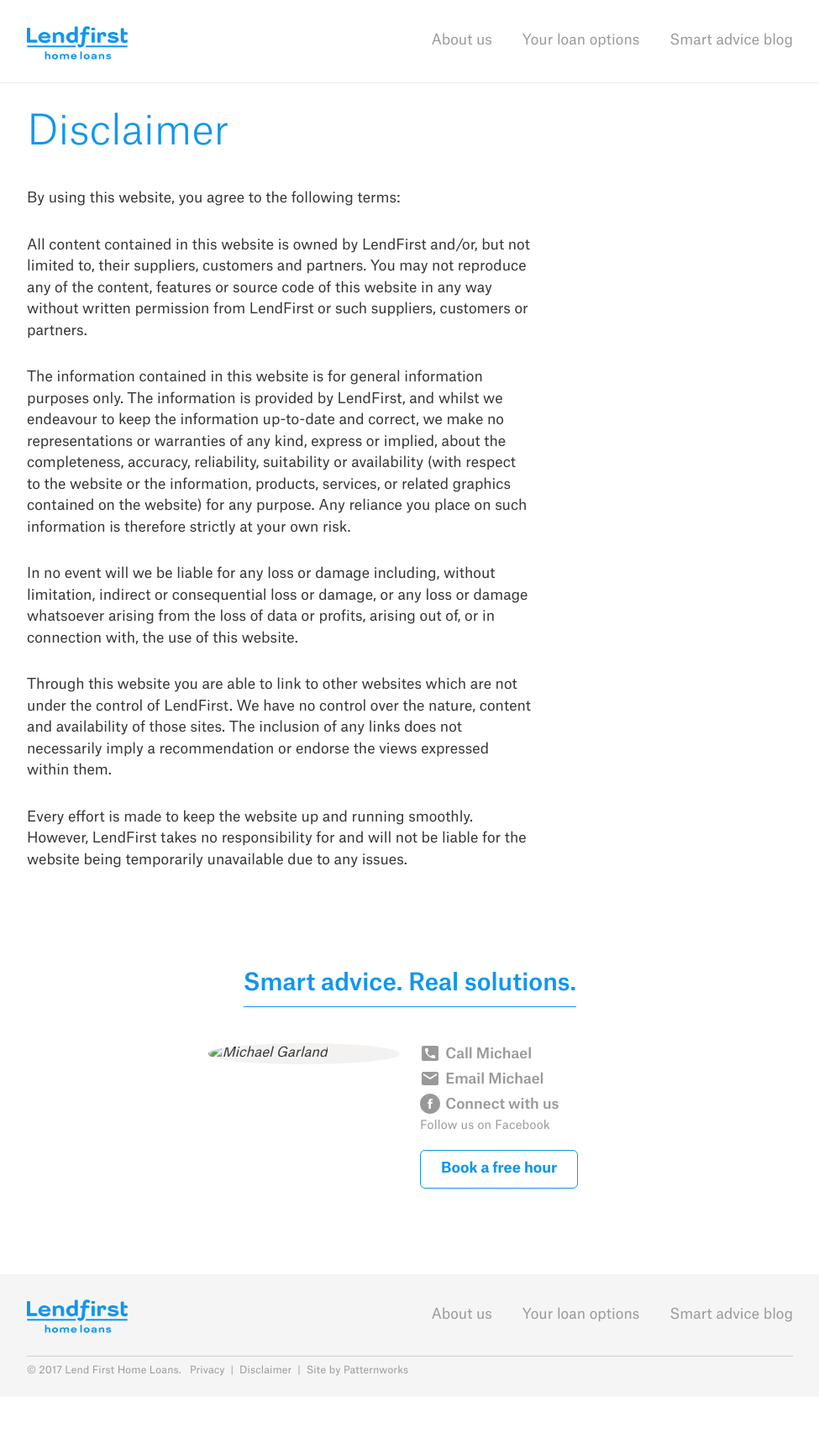
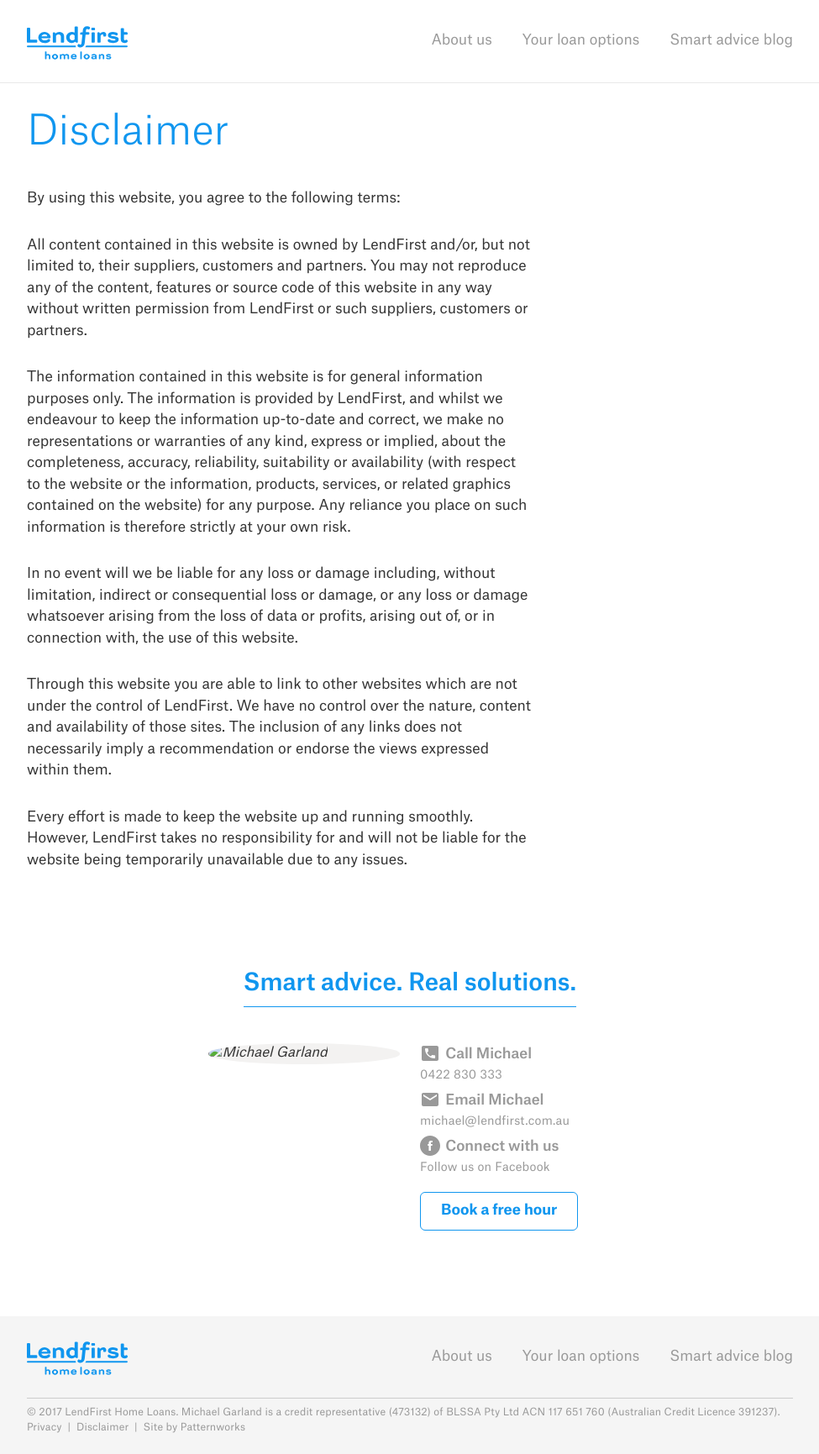
Before and after one commit to callumflack/lend-first, a Jekyll site: the page built from disclaimer/index.md, in a window 1280 px wide. Shown: the whole page at 84% size, without its empty margins (152-1127 px from the left). Built offline with Jekyll 4.4.1, drawn with Linux system fonts in a browser that asks for light colours; before the commit the page ends 1663 px from its top, so only the background shows below that.

Commit message:
fix whack siteleaf overwrite

```diff
--- a/_config.yml
+++ b/_config.yml
@@ -1,6 +1,6 @@
 ---
-title: Lend First Home Loans
-timezone: UTC
+title: LendFirst Home Loans
+timezone: Australia/Brisbane
 collections:
   posts:
     title: Blog
@@ -52,3 +52,45 @@
     lede: true
     offset-top: 820
     offset-bottom: 1300
+description: LendFirst offers smart advice and real solutions for first home buyers and first-time investors, in Cairns, Queeensland, Australia.
+baseurl:
+url: http://lendfirst.com.au
+logo: "/uploads/lendfirst-logo.png"
+facebook:
+  username: LendFirst
+social:
+  name: LendFirst
+  links:
+  - https://www.facebook.com/lendfirst
+  - https://www.linkedin.com/in/michael-garland-88b00a26
+author: patternworks_
+address: PO Box 526 Redlynch, Queensland 4870 Australia
+address-link: https://goo.gl/maps/3RTKiR89iD72
+phone: 0422 830 333
+email: michael@lendfirst.com.au
+insurance-link: https://bob.ensurance.com.au/Proposal/New/3/Agent/LENDFIRST
+accreditation: Michael Garland is a credit representative (473132) of BLSSA Pty Ltd ACN 117 651 760 (Australian Credit Licence 391237).
+google-analytics: UA-75811838-1
+javascriptsurl: "/public/javascripts/"
+markdown: kramdown
+kramdown:
+  input: GFM
+  syntax_highlighter: rouge
+gems:
+- jekyll-feed
+- jekyll-sitemap
+- jekyll-seo-tag
+exclude:
+- Gemfile
+- Gemfile.lock
+- ".gitignore"
+- ".editorconfig"
+- gulpfile.js
+- package.json
+- node_modules
+- yarn.lock
+- src
+- build
+- DESCRIPTION*
+- README*
+- TODO*
```
